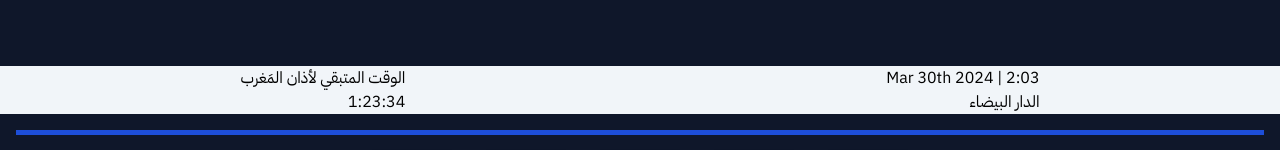
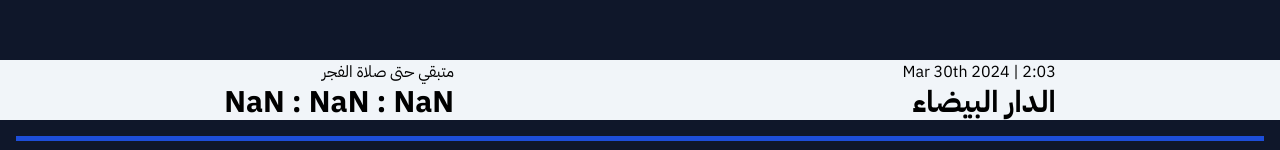
Before and after one commit to Anass-gouzgar/pray-time, a React (Vite) app: page / in a window 1280 px wide. Shown: the part 135-285 px from the top of the page. Built offline with nearby package versions, Linux system fonts and the light colour scheme; no server answers.

Commit message:
last changes

```diff
--- a/src/App.jsx
+++ b/src/App.jsx
@@ -3,7 +3,7 @@ import MainContent from './components/MainContent';
 function App() {
 
   return (
-    <div dir='rtl' className="flex justify-center items-center h-[100vh] bg-slate-900 ">
+    <div dir='rtl' className="flex justify-center items-center md:h-[100vh] bg-slate-900 ">
       <div className="flex items-center w-[100vw] h-1/2 ">
           <MainContent />
       </div>
--- a/src/components/MainContent.jsx
+++ b/src/components/MainContent.jsx
@@ -10,8 +10,10 @@ import moment from "moment";
 import "moment/dist/locale/ar-ma";
 
 const MainContent = () => {
+  // states
+  const [nextPrayerIndex, setNextPrayerIndex] = useState(2);
+  const [remainingTime, setRemainingTime] = useState("");
 
-  // states
   const [timings, setTimings] = useState({});
   const [selectedApiName, setSelectedApiName] = useState();
   const [selectedDisplayName, setSelectedDisplayName] =
@@ -73,7 +75,13 @@ const MainContent = () => {
     { value: "taliouine", key: "تالوين" },
     { value: "sidi_ifni", key: "سيدي إفني" },
   ];
-
+  const prayersArray = [
+    { key: "Fajr", displayName: "الفجر" },
+    { key: "Dhuhr", displayName: "الظهر" },
+    { key: "Asr", displayName: "العصر" },
+    { key: "Sunset", displayName: "المغرب" },
+    { key: "Isha", displayName: "العشاء" },
+  ];
   // fetch data
   const getTimings = async () => {
     const response = await axios.get(
@@ -84,11 +92,77 @@ const MainContent = () => {
 
   useEffect(() => {
     getTimings();
+    const t = moment();
+    setToday(t.format("MMM Do YYYY | h:mm "));
+  }, [selectedApiName]);
+
+  useEffect(() => {
+    let interval = setInterval(() => {
+      setupCountdownTimer();
+    }, 1000);
 
     const t = moment();
+    setToday(t.format("MMM Do YYYY | h:mm"));
 
-    setToday(t.format("MMM Do YYYY | h:mm "));
-  }, [selectedApiName]);
+    return () => {
+      clearInterval(interval);
+    };
+  }, [timings]);
+
+  const setupCountdownTimer = () => {
+    const momentNow = moment();
+
+    let prayerIndex = 2;
+
+    if (
+      momentNow.isAfter(moment(timings["Fajr"], "hh:mm")) &&
+      momentNow.isBefore(moment(timings["Dhuhr"], "hh:mm"))
+    ) {
+      prayerIndex = 1;
+    } else if (
+      momentNow.isAfter(moment(timings["Dhuhr"], "hh:mm")) &&
+      momentNow.isBefore(moment(timings["Asr"], "hh:mm"))
+    ) {
+      prayerIndex = 2;
+    } else if (
+      momentNow.isAfter(moment(timings["Asr"], "hh:mm")) &&
+      momentNow.isBefore(moment(timings["Sunset"], "hh:mm"))
+    ) {
+      prayerIndex = 3;
+    } else if (
+      momentNow.isAfter(moment(timings["Sunset"], "hh:mm")) &&
+      momentNow.isBefore(moment(timings["Isha"], "hh:mm"))
+    ) {
+      prayerIndex = 4;
+    } else {
+      prayerIndex = 0;
+    }
+
+    setNextPrayerIndex(prayerIndex);
+
+    const nextPrayerObject = prayersArray[prayerIndex];
+    const nextPrayerTime = timings[nextPrayerObject.key];
+    const nextPrayerTimeMoment = moment(nextPrayerTime, "hh:mm");
+
+    let remainingTime = moment(nextPrayerTime, "hh:mm").diff(momentNow);
+
+    if (remainingTime < 0) {
+      const midnightDiff = moment("23:59:59", "hh:mm:ss").diff(momentNow);
+      const fajrToMidnightDiff = nextPrayerTimeMoment.diff(
+        moment("00:00:00", "hh:mm:ss")
+      );
+
+      const totalDiffernce = midnightDiff + fajrToMidnightDiff;
+
+      remainingTime = totalDiffernce;
+    }
+
+    const durationRemainingTime = moment.duration(remainingTime);
+
+    setRemainingTime(
+      `${durationRemainingTime.seconds()} : ${durationRemainingTime.minutes()} : ${durationRemainingTime.hours()}`
+    );
+  };
 
   return (
     <div className="flex flex-col w-full mt-6 font-ar">
@@ -96,12 +170,12 @@ const MainContent = () => {
       <div className="flex justify-around bg-slate-100 w-full">
         <div>
           <h2> {today}</h2>
-          <h1>{selectedDisplayName}</h1>
+          <h1 className="text-3xl font-bold">{selectedDisplayName}</h1>
         </div>
 
         <div>
-          <h2>الوقت المتبقي لأذان المَغرب</h2>
-          <h1>1:23:34</h1>
+          <h2>متبقي حتى صلاة {prayersArray[nextPrayerIndex].displayName}</h2>
+          <h1 className="text-3xl font-bold">{remainingTime}</h1>
         </div>
       </div>
       {/* divider */}
```
